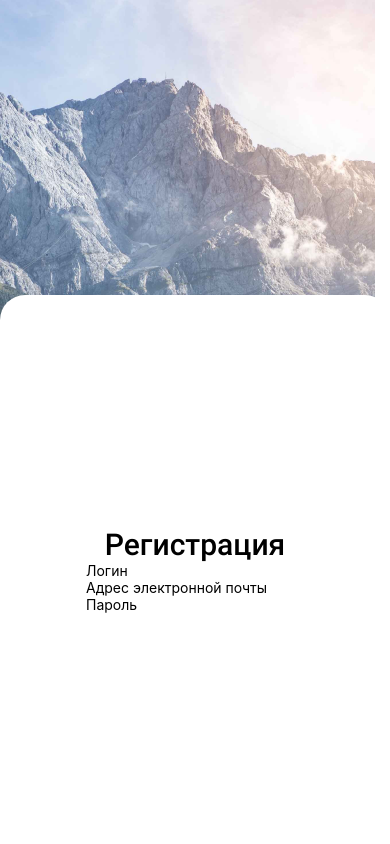
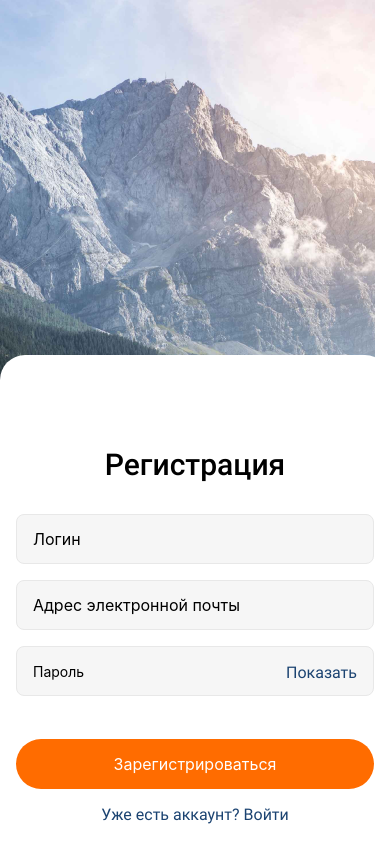
Before and after one commit to ialiev685/react-native-tasks, a React Native app: screen / in a window 390 px wide. Built offline with nearby package versions, Linux system fonts and the light colour scheme.

Commit message:
форма регистрации готова

```diff
--- a/App.js
+++ b/App.js
@@ -5,16 +5,19 @@ import {
   Keyboard,
   ImageBackground,
   StyleSheet,
+  KeyboardAvoidingView,
+  Platform,
 } from "react-native";
 
 //шрифты
 
 import { useFonts } from "expo-font";
 //form
-import { RegistrationScreen } from "./RegistrationScreen/RegistrationScreen";
+import { RegistrationScreen } from "./Screens/RegistrationScreen";
 
 export default function App() {
-  const [isReady, setIsReady] = useState(false);
+  const [hasFocus, setHasFocus] = useState(false);
+
   const [loaded] = useFonts({
     "Roboto-Regular": require("./fonts/Roboto/Roboto-Regular.ttf"),
     "Roboto-Medium": require("./fonts/Roboto/Roboto-Medium.ttf"),
@@ -23,14 +26,6 @@ export default function App() {
 
   if (!loaded) {
     return null;
-    // return (
-    //   <AppLoading
-    //     startAsync={loadFonts}
-    //     onFinish={() => setIsReady(true)}
-    //     onError={console.warn}
-    //   />
-
-    // );
   }
   return (
     <TouchableWithoutFeedback onPress={Keyboard.dismiss}>
@@ -39,7 +34,11 @@ export default function App() {
           source={require("./images/rock-bg.png")}
           style={style.image}
         >
-          <RegistrationScreen />
+          <KeyboardAvoidingView
+            behavior={Platform.OS === "ios" ? "padding" : ""}
+          >
+            <RegistrationScreen onFocus={hasFocus} />
+          </KeyboardAvoidingView>
         </ImageBackground>
       </View>
     </TouchableWithoutFeedback>
@@ -49,12 +48,13 @@ export default function App() {
 const style = StyleSheet.create({
   image: {
     flex: 1,
-    justifyContent: "center",
+    justifyContent: "flex-end",
+
     resizeMode: "cover",
     minWidth: 320,
-    minHeight: 812,
   },
   container: {
     flex: 1,
+    justifyContent: "flex-end",
   },
 });
--- a/RegistrationScreen/RegistrationScreen.js
+++ /dev/null
@@ -1,40 +0,0 @@
-import { View, StyleSheet, Text, TextInput } from "react-native";
-
-import React from "react";
-
-export const RegistrationScreen = () => {
-  return (
-    <View style={style.form}>
-      <Text style={style.title}>Регистрация</Text>
-      <TextInput autoComplete="off" placeholder="Логин" />
-      <TextInput autoComplete="off" placeholder="Адрес электронной почты" />
-      <TextInput autoComplete="off" placeholder="Пароль" />
-    </View>
-  );
-};
-
-const style = StyleSheet.create({
-  form: {
-    display: "flex",
-
-    justifyContent: "center",
-    alignItems: "center",
-
-    minWidth: 320,
-    height: 549,
-
-    marginTop: "auto",
-
-    borderTopLeftRadius: 25,
-    borderTopRightRadius: 25,
-
-    backgroundColor: "#fff",
-  },
-
-  title: {
-    fontFamily: "Roboto-Medium",
-
-    fontSize: 30,
-    lineHeight: 35,
-  },
-});
--- /dev/null
+++ b/Screens/RegistrationScreen/RegistrationScreen.js
@@ -0,0 +1,138 @@
+import { View, StyleSheet, Text, TextInput } from "react-native";
+import React, { useState } from "react";
+//кнопка
+import { ButtonSubmit } from "../../components/ButtonSubmit";
+
+const initFocus = {
+  login: "#E8E8E8",
+  email: "#E8E8E8",
+  password: "#E8E8E8",
+};
+
+export const RegistrationScreen = ({ onFocus }) => {
+  const [showPassword, setShowPassword] = useState(false);
+  const [changeBorder, setChangeBorder] = useState(initFocus);
+
+  const hanlerFocus = (key) => {
+    setChangeBorder((prevState) => ({ ...prevState, ...key }));
+  };
+
+  return (
+    <View style={{ ...style.form, paddingTop: onFocus ? 10 : 92 }}>
+      <Text style={style.form__title}>Регистрация</Text>
+
+      <TextInput
+        style={{
+          ...style.form__input,
+          borderColor: changeBorder.login,
+        }}
+        autoComplete="off"
+        placeholder="Логин"
+        onFocus={() => hanlerFocus({ login: "#FF6C00" })}
+        onBlur={() => hanlerFocus({ login: "#E8E8E8" })}
+      />
+      <TextInput
+        style={{
+          ...style.form__input,
+          borderColor: changeBorder.email,
+        }}
+        autoComplete="off"
+        onFocus={() => hanlerFocus({ email: "#FF6C00" })}
+        onBlur={() => hanlerFocus({ email: "#E8E8E8" })}
+        placeholder="Адрес электронной почты"
+      />
+
+      <View
+        style={{
+          ...style.form__input,
+          borderColor: changeBorder.password,
+          marginBottom: 43,
+        }}
+      >
+        <TextInput
+          autoComplete="off"
+          placeholder="Пароль"
+          secureTextEntry={!showPassword}
+          onFocus={() => hanlerFocus({ password: "#FF6C00" })}
+          onBlur={() => hanlerFocus({ password: "#E8E8E8" })}
+        />
+        <Text
+          style={style.input__button}
+          onPress={() => setShowPassword(!showPassword)}
+        >
+          {showPassword ? "Скрыть" : "Показать"}
+        </Text>
+      </View>
+
+      <ButtonSubmit text={"Зарегистрироваться"} />
+
+      <Text style={style.form__link}>Уже есть аккаунт? Войти</Text>
+    </View>
+  );
+};
+
+const style = StyleSheet.create({
+  form: {
+    alignItems: "center",
+
+    minWidth: 320,
+
+    borderTopLeftRadius: 25,
+    borderTopRightRadius: 25,
+
+    backgroundColor: "#fff",
+
+    paddingLeft: 16,
+    paddingRight: 16,
+    paddingBottom: 20,
+  },
+  form__title: {
+    fontFamily: "Roboto-Medium",
+
+    fontSize: 30,
+    lineHeight: 35,
+
+    marginBottom: 32,
+  },
+  form__input: {
+    position: "relative",
+
+    width: "100%",
+    height: 50,
+
+    borderWidth: 1,
+    borderColor: "#E8E8E8",
+    borderRadius: 8,
+    backgroundColor: "#F6F6F6",
+
+    padding: 16,
+
+    fontSize: 16,
+    lineHeight: 19,
+
+    marginBottom: 16,
+  },
+
+  input__button: {
+    position: "absolute",
+    top: 0,
+    right: 0,
+
+    fontFamily: "Roboto-Regular",
+    fontSize: 16,
+    lineHeight: 19,
+
+    color: "#1B4371",
+    padding: 16,
+  },
+  form__link: {
+    fontFamily: "Roboto-Regular",
+
+    fontSize: 16,
+    lineHeight: 19,
+
+    color: "#1B4371",
+
+    marginTop: 16,
+  },
+});
--- /dev/null
+++ b/Screens/RegistrationScreen/index.js
@@ -0,0 +1 @@
+export { RegistrationScreen } from "./RegistrationScreen.js";
--- /dev/null
+++ b/components/ButtonSubmit/ButtonSubmit.js
@@ -0,0 +1,32 @@
+import React from "react";
+import { StyleSheet, Text, TouchableOpacity } from "react-native";
+
+export const ButtonSubmit = ({ text = "кнопка" }) => {
+  return (
+    <TouchableOpacity activeOpacity={0.8} style={style.button}>
+      <Text style={style.button__text}>{text}</Text>
+    </TouchableOpacity>
+  );
+};
+
+const style = StyleSheet.create({
+  button: {
+    width: "100%",
+    height: 50,
+
+    borderWidth: 0,
+
+    backgroundColor: "#FF6C00",
+
+    alignItems: "center",
+    justifyContent: "center",
+
+    borderRadius: 100,
+  },
+  button__text: {
+    fontSize: 16,
+    lineHeight: 19,
+
+    color: "#FFFFFF",
+  },
+});
--- /dev/null
+++ b/components/ButtonSubmit/index.js
@@ -0,0 +1 @@
+export { ButtonSubmit } from "./ButtonSubmit";
```
